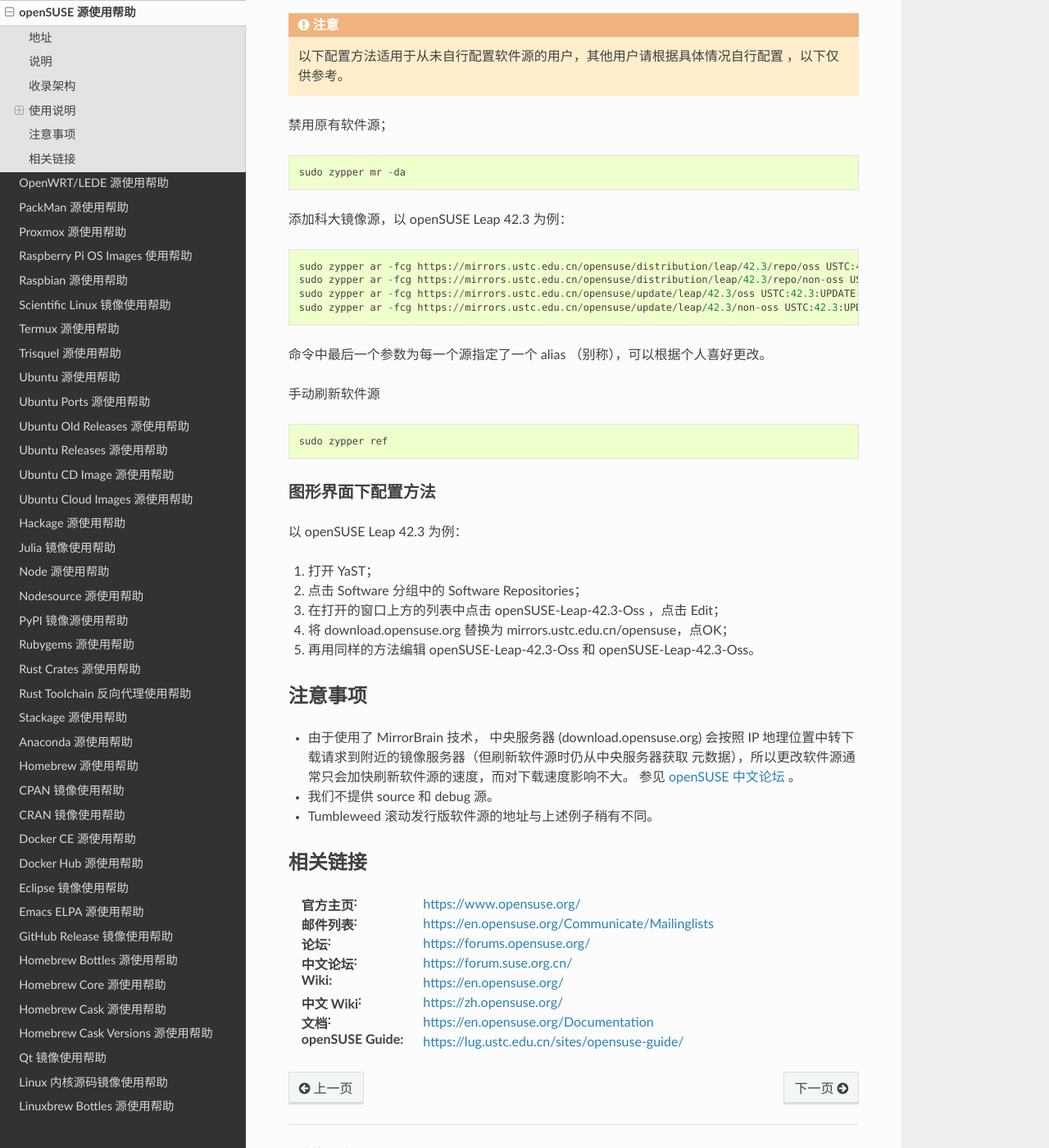
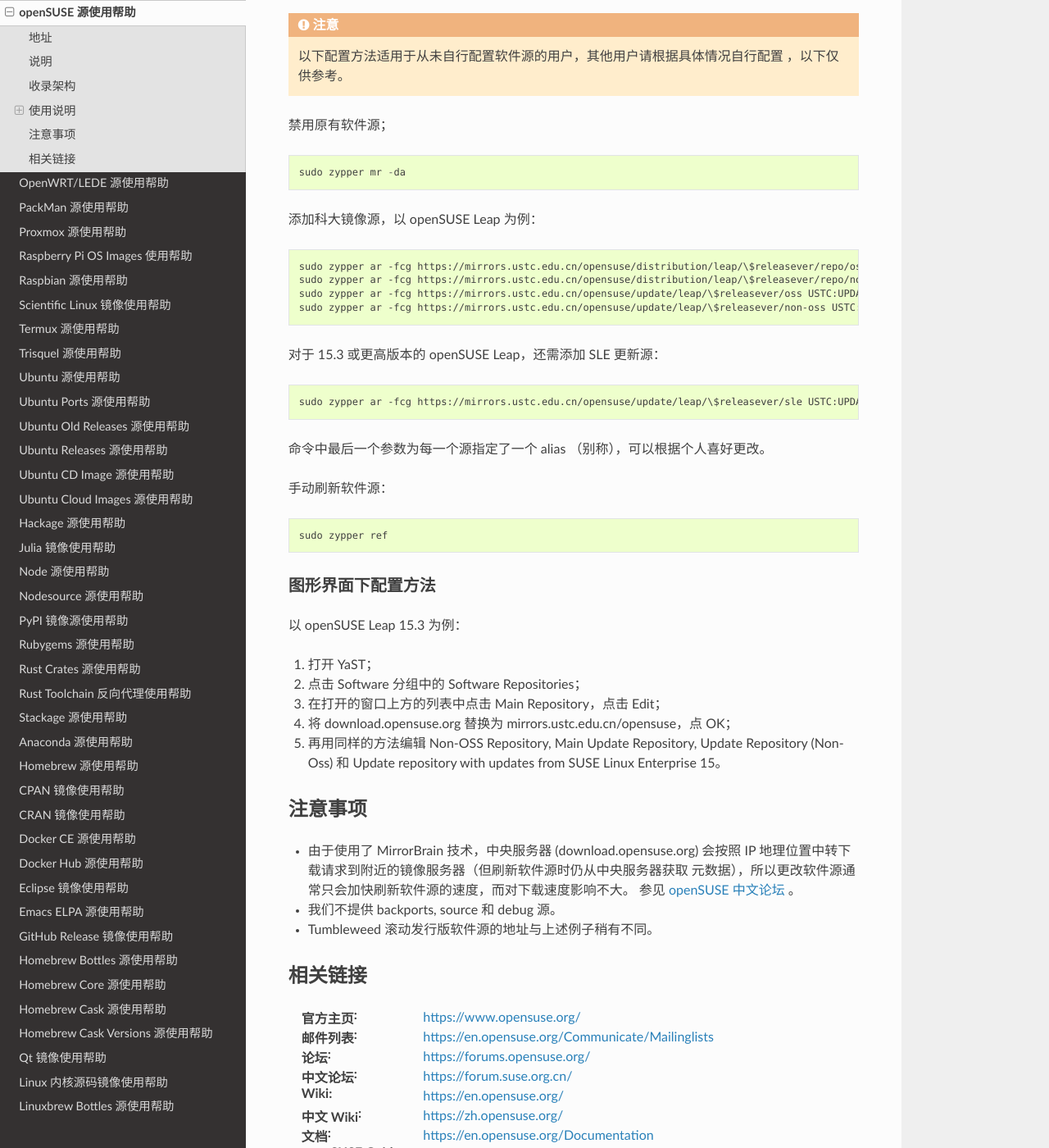
Before and after one commit to ustclug/mirrorhelp, a Sphinx documentation site: the page built from source/opensuse.rst, in a window 1280 px wide and 1400 px high, scrolled down 585 px. Shown: the whole window at 82% size. Built offline with Sphinx 7.4.7 and the Read the Docs theme 2.0.0, drawn with Linux system fonts in a browser that asks for light colours; pages that are not in the unit, such as notebooks, are missing from menus.

Commit message:
opensuse, packman: use $releasever in repository url  (#182)
* packman: use $releasever in repository url

* opensuse: use $releasever in repository url

```diff
--- a/source/opensuse.rst
+++ b/source/opensuse.rst
@@ -32,18 +32,24 @@
 
   sudo zypper mr -da
 
-添加科大镜像源，以 openSUSE Leap 42.3 为例：
+添加科大镜像源，以 openSUSE Leap 为例：
 
 ::
 
-  sudo zypper ar -fcg https://mirrors.ustc.edu.cn/opensuse/distribution/leap/42.3/repo/oss USTC:42.3:OSS
-  sudo zypper ar -fcg https://mirrors.ustc.edu.cn/opensuse/distribution/leap/42.3/repo/non-oss USTC:42.3:NON-OSS
-  sudo zypper ar -fcg https://mirrors.ustc.edu.cn/opensuse/update/leap/42.3/oss USTC:42.3:UPDATE-OSS
-  sudo zypper ar -fcg https://mirrors.ustc.edu.cn/opensuse/update/leap/42.3/non-oss USTC:42.3:UPDATE-NON-OSS
+  sudo zypper ar -fcg https://mirrors.ustc.edu.cn/opensuse/distribution/leap/\$releasever/repo/oss USTC:OSS
+  sudo zypper ar -fcg https://mirrors.ustc.edu.cn/opensuse/distribution/leap/\$releasever/repo/non-oss USTC:NON-OSS
+  sudo zypper ar -fcg https://mirrors.ustc.edu.cn/opensuse/update/leap/\$releasever/oss USTC:UPDATE-OSS
+  sudo zypper ar -fcg https://mirrors.ustc.edu.cn/opensuse/update/leap/\$releasever/non-oss USTC:UPDATE-NON-OSS
+
+对于 15.3 或更高版本的 openSUSE Leap，还需添加 SLE 更新源：
+
+::
+
+  sudo zypper ar -fcg https://mirrors.ustc.edu.cn/opensuse/update/leap/\$releasever/sle USTC:UPDATE-SLE
 
 命令中最后一个参数为每一个源指定了一个 alias （别称），可以根据个人喜好更改。
 
-手动刷新软件源
+手动刷新软件源：
 
 ::
 
@@ -52,22 +58,22 @@
 图形界面下配置方法
 -------------------
 
-以 openSUSE Leap 42.3 为例：
+以 openSUSE Leap 15.3 为例：
 
 #. 打开 YaST；
 #. 点击 Software 分组中的 Software Repositories；
-#. 在打开的窗口上方的列表中点击 openSUSE-Leap-42.3-Oss ，点击 Edit；
-#. 将 download.opensuse.org 替换为 mirrors.ustc.edu.cn/opensuse，点OK；
-#. 再用同样的方法编辑 openSUSE-Leap-42.3-Oss 和 openSUSE-Leap-42.3-Oss。
+#. 在打开的窗口上方的列表中点击 Main Repository，点击 Edit；
+#. 将 download.opensuse.org 替换为 mirrors.ustc.edu.cn/opensuse，点 OK；
+#. 再用同样的方法编辑 Non-OSS Repository, Main Update Repository, Update Repository (Non-Oss) 和 Update repository with updates from SUSE Linux Enterprise 15。
 
 注意事项
 ========
 
-* 由于使用了 MirrorBrain 技术， 中央服务器 (download.opensuse.org) 会按照 IP
+* 由于使用了 MirrorBrain 技术，中央服务器 (download.opensuse.org) 会按照 IP
   地理位置中转下载请求到附近的镜像服务器（但刷新软件源时仍从中央服务器获取
   元数据），所以更改软件源通常只会加快刷新软件源的速度，而对下载速度影响不大。
   参见 `openSUSE 中文论坛 <https://forum.suse.org.cn/t/opensuse/1759>`_ 。
-* 我们不提供 source 和 debug 源。
+* 我们不提供 backports, source 和 debug 源。
 * Tumbleweed 滚动发行版软件源的地址与上述例子稍有不同。
 
 相关链接
--- a/source/packman.rst
+++ b/source/packman.rst
@@ -21,11 +21,11 @@
 使用说明
 ========
 
-以 openSUSE Leap 42.3 为例添加软件源：
+以 openSUSE Leap 为例添加软件源：
 
 ::
 
-  sudo zypper ar -fcg https://mirrors.ustc.edu.cn/packman/suse/openSUSE_Leap_42.3/ USTC:42.3:PACKMAN
+  sudo zypper ar -fcg https://mirrors.ustc.edu.cn/packman/suse/openSUSE_Leap_\$releasever/ USTC:PACKMAN
 
 相关链接
 ========
```
